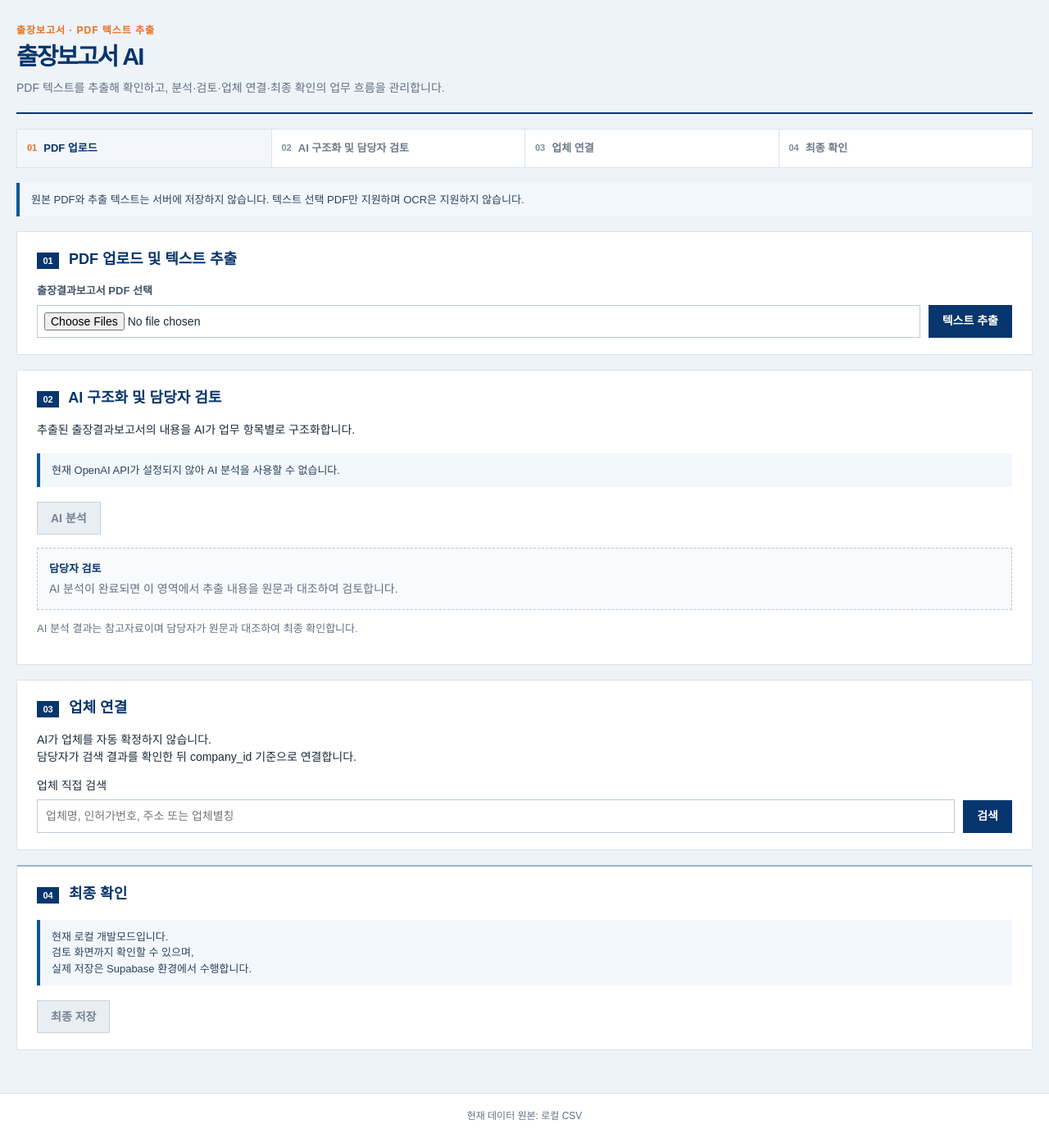
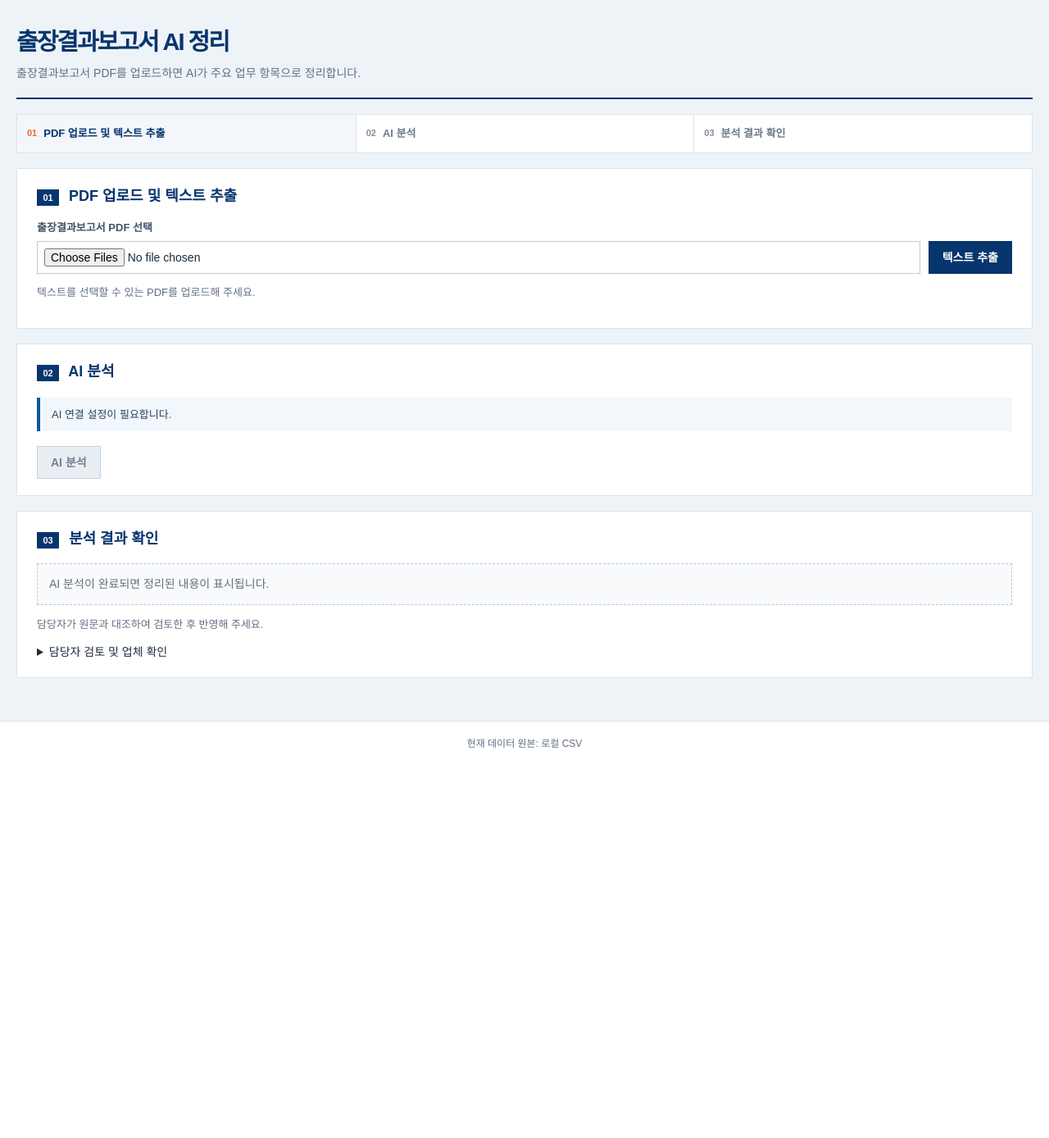
Before and after one commit to moyechan989-dev/-, a FastAPI app: page /reports in a window 1280 px wide. Shown: the part 85-1473 px from the top of the page at 82% size. After the commit the page ends 997 px from the top, so only its background shows below. Run offline with FastAPI, Linux system fonts and the light colour scheme.

Commit message:
feat: 출장결과보고서 AI 분석 흐름 활성화

```diff
--- a/templates/reports.html
+++ b/templates/reports.html
@@ -1,34 +1,31 @@
 {% extends "base.html" %}
 
-{% block title %}출장보고서 AI{% endblock %}
+{% block title %}출장결과보고서 AI 정리{% endblock %}
 
 {% block content %}
 <section class="page-heading">
-  <p class="section-kicker">출장보고서 · PDF 텍스트 추출</p>
-  <h1>출장보고서 AI</h1>
-  <p>PDF 텍스트를 추출해 확인하고, 분석·검토·업체 연결·최종 확인의 업무 흐름을 관리합니다.</p>
+  <h1>출장결과보고서 AI 정리</h1>
+  <p>출장결과보고서 PDF를 업로드하면 AI가 주요 업무 항목으로 정리합니다.</p>
 </section>
 
-<ol class="workflow-steps" aria-label="출장보고서 처리 단계">
-  <li class="is-current"><span>01</span> PDF 업로드</li>
-  <li><span>02</span> AI 구조화 및 담당자 검토</li>
-  <li><span>03</span> 업체 연결</li>
-  <li><span>04</span> 최종 확인</li>
+<ol class="workflow-steps" style="grid-template-columns: repeat(3, minmax(0, 1fr))" aria-label="출장보고서 처리 단계">
+  <li{% if not text_ready %} class="is-current"{% endif %}><span>01</span> PDF 업로드 및 텍스트 추출</li>
+  <li{% if text_ready and not analyses %} class="is-current"{% endif %}><span>02</span> AI 분석</li>
+  <li{% if analyses %} class="is-current"{% endif %}><span>03</span> 분석 결과 확인</li>
 </ol>
-
-<p class="notice notice--info">원본 PDF와 추출 텍스트는 서버에 저장하지 않습니다. 텍스트 선택 PDF만 지원하며 OCR은 지원하지 않습니다.</p>
 
 <section class="form-panel">
   <h2><span>01</span> PDF 업로드 및 텍스트 추출</h2>
-  <form class="file-upload-form" method="post" enctype="multipart/form-data">
+  <form class="file-upload-form" action="{{ url_for('report_upload') }}" method="post" enctype="multipart/form-data">
     <label for="report-files">출장결과보고서 PDF 선택</label>
     <div class="file-input-row"><input id="report-files" type="file" name="files" accept="application/pdf,.pdf" multiple><button class="button" type="submit">텍스트 추출</button></div>
   </form>
+  <p class="step-note">텍스트를 선택할 수 있는 PDF를 업로드해 주세요.</p>
 </section>
 
 {% if processed %}
 <section class="form-panel">
-  <h2><span>01</span> 추출 결과</h2>
+  <h2>추출 결과</h2>
   <div class="kpi-cards kpi-cards--compact">{% for label, value in processing_counts.items() %}<div><dt>{{ label }}</dt><dd>{{ value }}건</dd></div>{% endfor %}</div>
   {% for item in processed %}
   <article class="report-item">
@@ -41,24 +38,41 @@
 {% endif %}
 
 <section class="form-panel">
-  <h2><span>02</span> AI 구조화 및 담당자 검토</h2>
-  <p>추출된 출장결과보고서의 내용을 AI가 업무 항목별로 구조화합니다.</p>
-  {% if ai_available %}<p>AI 분석은 담당자가 실행할 때만 시작됩니다. 현재 화면은 로컬 텍스트 추출과 검토 흐름 확인용입니다.</p>{% else %}<p class="notice notice--info">현재 OpenAI API가 설정되지 않아 AI 분석을 사용할 수 없습니다.</p>{% endif %}
-  <button class="button" disabled>AI 분석</button>
-  <div class="review-empty-state"><strong>담당자 검토</strong><p>AI 분석이 완료되면 이 영역에서 추출 내용을 원문과 대조하여 검토합니다.</p></div>
-  <p class="step-note">AI 분석 결과는 참고자료이며 담당자가 원문과 대조하여 최종 확인합니다.</p>
+  <h2><span>02</span> AI 분석</h2>
+  {% if not ai_available %}<p class="notice notice--info">AI 연결 설정이 필요합니다.</p>{% endif %}
+  {% if error and (ai_available or error != 'AI 연결 설정이 필요합니다.') %}<p class="notice notice--error" role="alert">{{ error }}</p>{% endif %}
+  <form action="{{ url_for('report_analyze') }}" method="post" onsubmit="this.querySelector('button').disabled = true; this.querySelector('button').textContent = 'AI 분석 중…';">
+    <button id="analyze-button" class="button" type="submit"{% if not ai_available or not text_ready %} disabled{% endif %}>AI 분석</button>
+  </form>
 </section>
 
 <section class="form-panel">
-  <h2><span>03</span> 업체 연결</h2>
-  <p class="helper-text">AI가 업체를 자동 확정하지 않습니다.<br>담당자가 검색 결과를 확인한 뒤 company_id 기준으로 연결합니다.</p>
-  <form class="inline-form" method="get"><label for="company-query">업체 직접 검색<input id="company-query" name="company_query" value="{{ company_query }}" placeholder="업체명, 인허가번호, 주소 또는 업체별칭"></label><button type="submit">검색</button></form>
+  <h2><span>03</span> 분석 결과 확인</h2>
+  {% for analysis in analyses %}
+  <article class="report-item">
+    <h3>{{ analysis.filename }}</h3>
+    {% if analysis.error %}<p class="notice notice--error" role="alert">{{ analysis.error }}</p>{% else %}
+    {% set result = analysis.result %}
+    <dl>
+      <dt>업체명 후보</dt><dd>{{ result.company_name_candidate or '기재 없음' }}</dd>
+      <dt>점검일자</dt><dd>{{ result.inspection_date_raw or '기재 없음' }}</dd>
+      <dt>현장 확인사항</dt><dd>{% for value in result.field_observations %}<p>{{ value }}</p>{% else %}기재 없음{% endfor %}</dd>
+      <dt>위반내용 기재사항</dt><dd>{{ result.confirmed_violation.content or '기재 없음' }}</dd>
+      <dt>향후조치</dt><dd>행정처분 계획: {{ result.planned_actions.administrative_disposition or '기재 없음' }}<br>고발 계획: {{ result.planned_actions.accusation or '기재 없음' }}</dd>
+      <dt>요약</dt><dd>{{ result.summary or '기재 없음' }}</dd>
+    </dl>
+    {% if result.evidence %}<details><summary>원문 근거</summary>{% for evidence in result.evidence %}<blockquote>{{ evidence.excerpt }}{% if evidence.page_hint %} ({{ evidence.page_hint }}){% endif %}</blockquote>{% endfor %}</details>{% endif %}
+    {% for warning in result.warnings %}<p class="step-note">{{ warning }}</p>{% endfor %}
+    {% endif %}
+  </article>
+  {% else %}<p class="review-empty-state">AI 분석이 완료되면 정리된 내용이 표시됩니다.</p>{% endfor %}
+  <p class="step-note">담당자가 원문과 대조하여 검토한 후 반영해 주세요.</p>
+  <details{% if company_query %} open{% endif %}>
+  <summary>담당자 검토 및 업체 확인</summary>
+  <form class="inline-form" action="{{ url_for('reports') }}" method="get"><label for="company-query">업체 직접 검색<input id="company-query" name="company_query" value="{{ company_query }}" placeholder="업체명, 인허가번호, 주소 또는 업체별칭"></label><button type="submit">검색</button></form>
   {% if candidates %}<div class="choice-list">{% for item in candidates %}<div><strong>{{ item.company_name }}</strong> <small>{{ item.company_id }} · {{ item.address }} · {{ item.industry }}</small></div>{% endfor %}</div><label class="confirmation-check"><input type="checkbox" disabled> 이 업체가 맞음을 확인했습니다.</label>{% endif %}
-</section>
-
-<section class="form-panel final-confirmation">
-  <h2><span>04</span> 최종 확인</h2>
-  <p class="notice notice--info">현재 로컬 개발모드입니다.<br>검토 화면까지 확인할 수 있으며,<br>실제 저장은 Supabase 환경에서 수행합니다.</p>
+  <p class="step-note">최종 저장은 기존 담당자 검토·저장 화면에서 진행해 주세요.</p>
   <button class="button" disabled>최종 저장</button>
+  </details>
 </section>
 {% endblock %}
```
Also changed, not shown: tests/test_web_app.py (+6 -5 lines), tests/test_web_reports.py (added, +119 -0 lines), web_app.py (+48 -2 lines).
